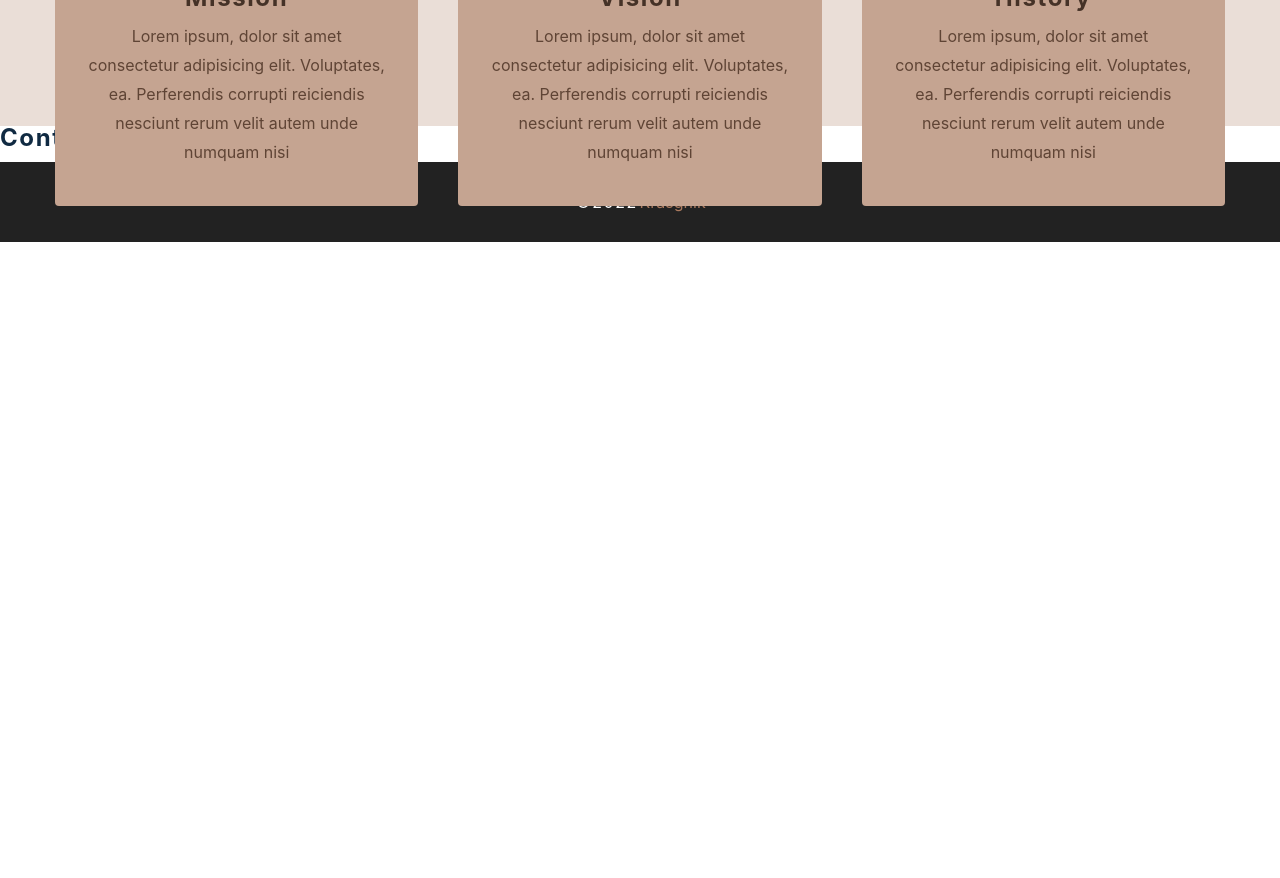
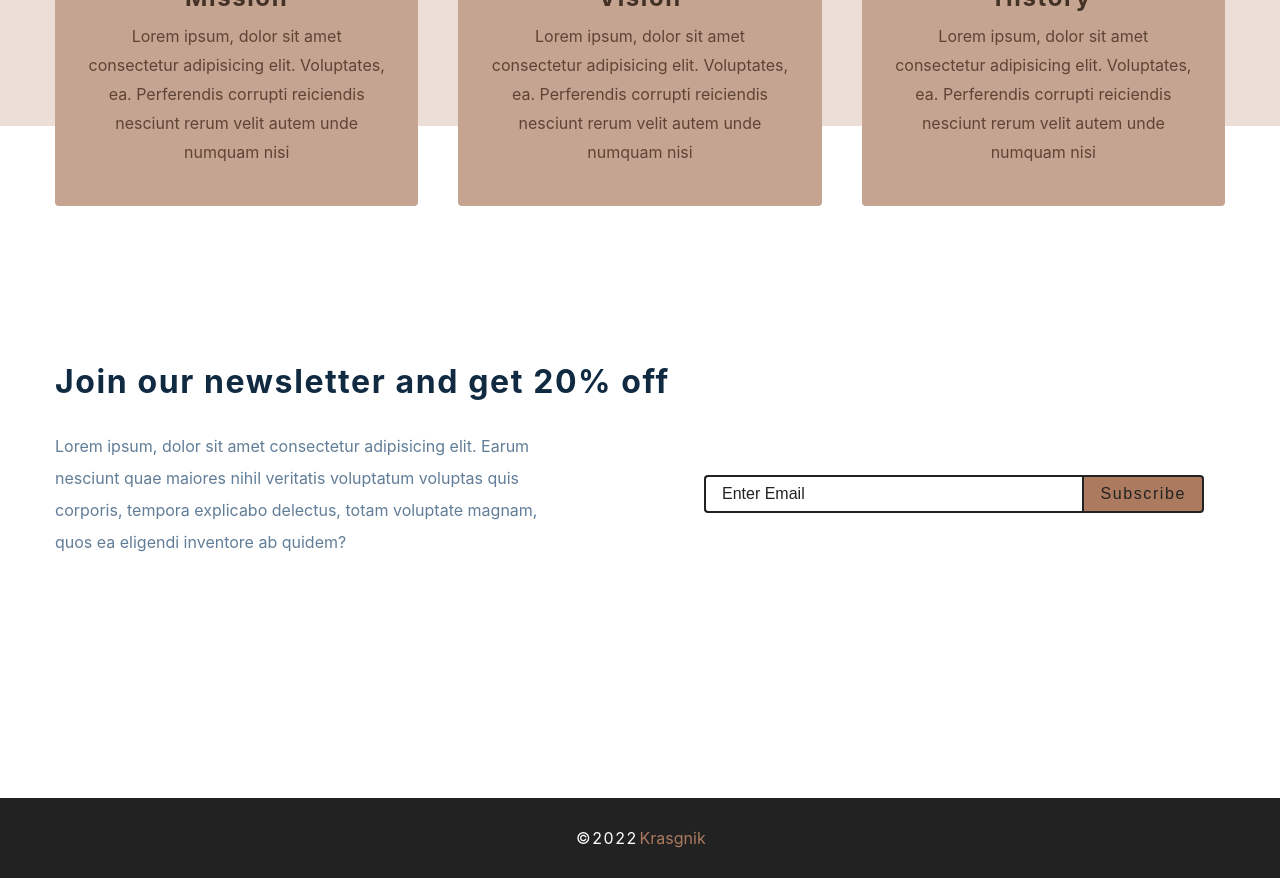
Before and after one commit to JoeBuydemDips/furniture-store-react, a React (Create React App) app: page / in a window 1280 px wide. Shown: the part 1200-2078 px from the top of the page. Before the commit the page ends 1442 px from the top, so only its background shows below. Built offline with nearby package versions, Linux system fonts and the light colour scheme.

Commit message:
Add contact on Home page.

```diff
--- a/src/components/Contact.js
+++ b/src/components/Contact.js
@@ -1,9 +1,33 @@
-import React from 'react'
-import styled from 'styled-components'
+import React from "react";
+import styled from "styled-components";
 
 const Contact = () => {
-  return <h4>contact section</h4>
-}
+  return (
+    <Wrapper>
+      <div className="section-center">
+        <h3>Join our newsletter and get 20% off</h3>
+        <div className="content">
+          <p>
+            Lorem ipsum, dolor sit amet consectetur adipisicing elit. Earum
+            nesciunt quae maiores nihil veritatis voluptatum voluptas quis
+            corporis, tempora explicabo delectus, totam voluptate magnam, quos
+            ea eligendi inventore ab quidem?
+          </p>
+          <form className="contact-form">
+            <input
+              type="email"
+              className="form-input"
+              placeholder="enter email"
+            ></input>
+            <button type="submit" className="submit-btn">
+              subscribe
+            </button>
+          </form>
+        </div>
+      </div>
+    </Wrapper>
+  );
+};
 const Wrapper = styled.section`
   padding: 5rem 0;
   h3 {
@@ -67,6 +91,6 @@
   @media (min-width: 1280px) {
     padding: 15rem 0;
   }
-`
+`;
 
-export default Contact
+export default Contact;
```
